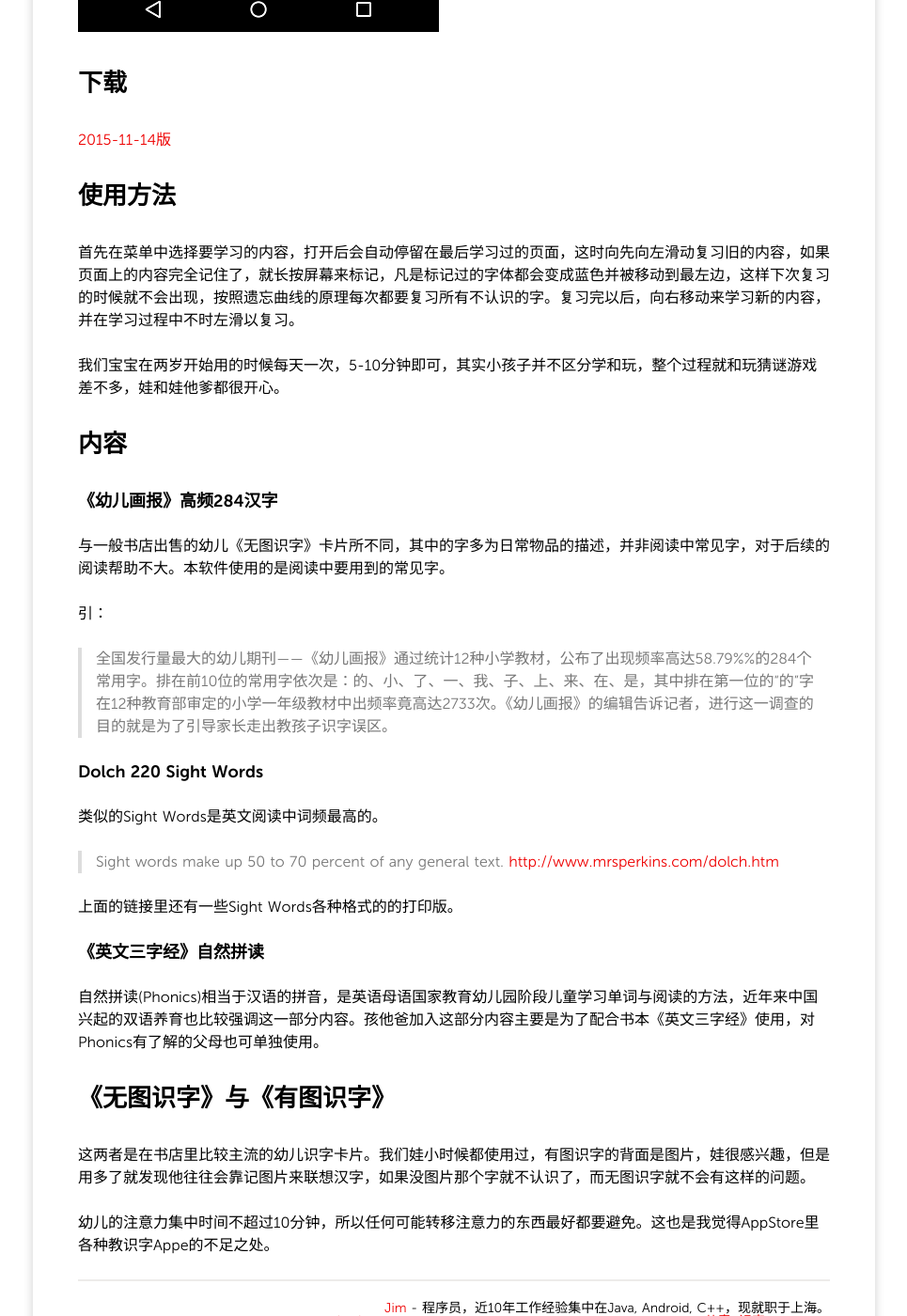
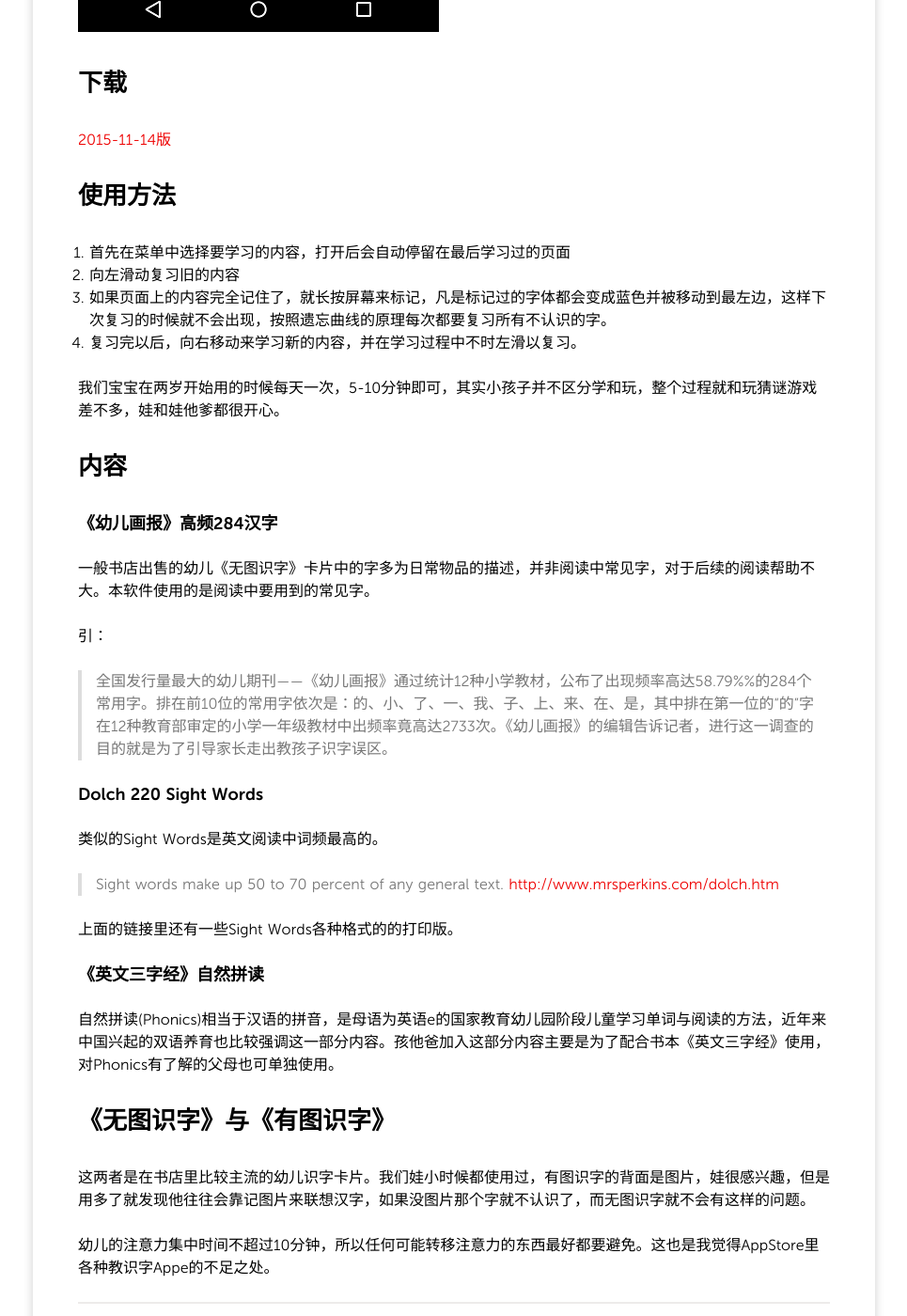
Before and after one commit to dashjim/dashjim.github.com, a Jekyll site: the page built from _posts/2015/2015-11-14-Android-app-for-kids-to-learn-Chinese.md, in a window 1280 px wide and 1400 px high, scrolled down 1052 px. Shown: the whole window at 94% size, without its empty margins (157-1122 px from the left). Built offline with Jekyll 4.4.1, drawn with Linux system fonts in a browser that asks for light colours; nearby versions of some CDN libraries; Markdown is read by kramdown in place of the engine named in the settings; comment, search, counter and statistics services are not loaded.

Commit message:
Update 2015-11-14-Android-app-for-kids-to-learn-Chinese.md

```diff
--- a/_posts/2015/2015-11-14-Android-app-for-kids-to-learn-Chinese.md
+++ b/_posts/2015/2015-11-14-Android-app-for-kids-to-learn-Chinese.md
@@ -21,7 +21,10 @@
 
 ## 使用方法
 
-首先在菜单中选择要学习的内容，打开后会自动停留在最后学习过的页面，这时向先向左滑动复习旧的内容，如果页面上的内容完全记住了，就长按屏幕来标记，凡是标记过的字体都会变成蓝色并被移动到最左边，这样下次复习的时候就不会出现，按照遗忘曲线的原理每次都要复习所有不认识的字。复习完以后，向右移动来学习新的内容，并在学习过程中不时左滑以复习。
+1. 首先在菜单中选择要学习的内容，打开后会自动停留在最后学习过的页面
+2. 向左滑动复习旧的内容
+3. 如果页面上的内容完全记住了，就长按屏幕来标记，凡是标记过的字体都会变成蓝色并被移动到最左边，这样下次复习的时候就不会出现，按照遗忘曲线的原理每次都要复习所有不认识的字。
+4. 复习完以后，向右移动来学习新的内容，并在学习过程中不时左滑以复习。
 
 我们宝宝在两岁开始用的时候每天一次，5-10分钟即可，其实小孩子并不区分学和玩，整个过程就和玩猜谜游戏差不多，娃和娃他爹都很开心。
 
@@ -29,7 +32,7 @@
 ## 内容
 
 ###《幼儿画报》高频284汉字
-与一般书店出售的幼儿《无图识字》卡片所不同，其中的字多为日常物品的描述，并非阅读中常见字，对于后续的阅读帮助不大。本软件使用的是阅读中要用到的常见字。
+一般书店出售的幼儿《无图识字》卡片中的字多为日常物品的描述，并非阅读中常见字，对于后续的阅读帮助不大。本软件使用的是阅读中要用到的常见字。
 
 引：
 > 全国发行量最大的幼儿期刊——《幼儿画报》通过统计12种小学教材，公布了出现频率高达58.79%%的284个常用字。排在前10位的常用字依次是：的、小、了、一、我、子、上、来、在、是，其中排在第一位的“的”字在12种教育部审定的小学一年级教材中出频率竟高达2733次。《幼儿画报》的编辑告诉记者，进行这一调查的目的就是为了引导家长走出教孩子识字误区。
@@ -44,7 +47,7 @@
 
 ###《英文三字经》自然拼读
 
-自然拼读(Phonics)相当于汉语的拼音，是英语母语国家教育幼儿园阶段儿童学习单词与阅读的方法，近年来中国兴起的双语养育也比较强调这一部分内容。孩他爸加入这部分内容主要是为了配合书本《英文三字经》使用，对Phonics有了解的父母也可单独使用。
+自然拼读(Phonics)相当于汉语的拼音，是母语为英语e的国家教育幼儿园阶段儿童学习单词与阅读的方法，近年来中国兴起的双语养育也比较强调这一部分内容。孩他爸加入这部分内容主要是为了配合书本《英文三字经》使用，对Phonics有了解的父母也可单独使用。
 
 ## 《无图识字》与《有图识字》
 
```
